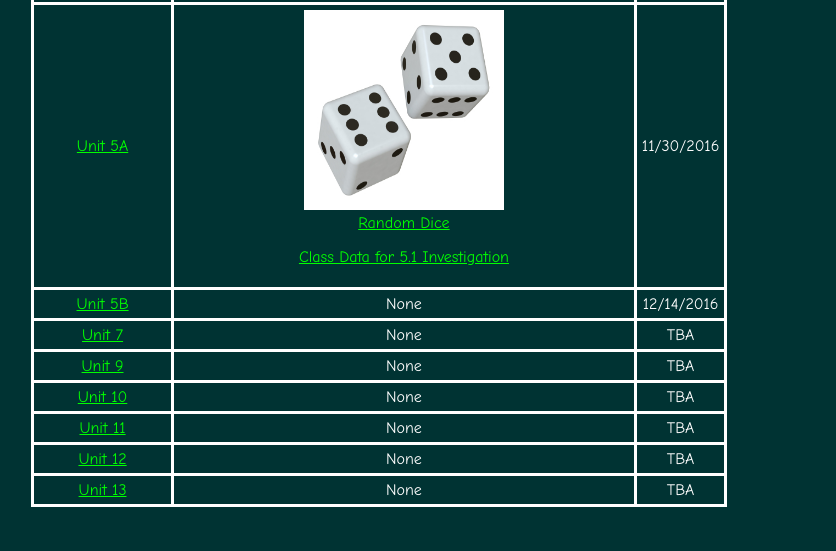
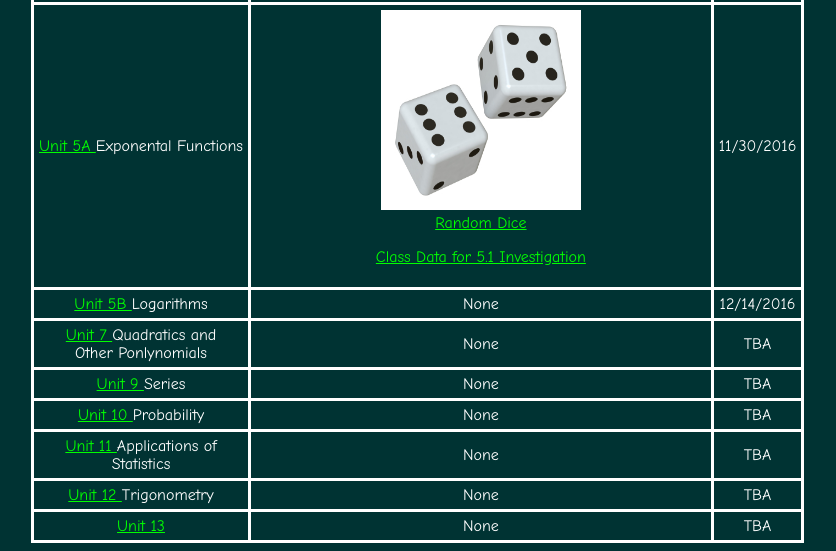
Before and after one commit to ggiese/ggiese.github.io, a plain HTML site: page my_website/classes/alg2_course_content.html in a window 1280 px wide. Shown: the part 1003-1554 px from the top of the page, without its empty margins (0-836 px from the left). Before the commit the page ends 1518 px from the top, so only its background shows below. Drawn offline with Linux system fonts and the light colour scheme.

Commit message:
Added Chapter Descriptions

```diff
--- a/my_website/classes/alg2_course_content.html
+++ b/my_website/classes/alg2_course_content.html
@@ -174,6 +174,7 @@
                 href="https://docs.google.com/document/d/1-JtAr4bpNbtiiZcQF_fYr8v5R_zr-gFXEVUlUqjFXmI/edit?usp=sharing">
                 Unit 5A
               </a>
+              Exponental Functions
             </td>
             <td>
               <a target="_blan" href=https://www.random.org/dice/>
@@ -195,6 +196,7 @@
                 href="https://docs.google.com/document/d/1E3bkJqVK-AcuKuSacAx0aasHQGwc8S8hIBlp8cQyNfY/edit?usp=sharing">
                 Unit 5B
               </a>
+              Logarithms
             </td>
             <td>None</td>
             <td>12/14/2016</td>
@@ -205,6 +207,7 @@
                 href="https://docs.google.com/document/d/1MpgKf9Axd95iZCgxkzk0cNrNunB9ePJYlEqvbVNQPGA/edit?usp=sharing">
                 Unit 7
               </a>
+              Quadratics and<br>Other Ponlynomials
             </td>
             <td>None</td>
             <td>TBA</td>
@@ -215,6 +218,7 @@
                 href="https://docs.google.com/document/d/1sRH9BDgjRJlrYkP4wlpeB6imVSwV0JDaac2vq2WDvdY/edit?usp=sharing">
                 Unit 9
               </a>
+              Series
             </td>
             <td>None</td>
             <td>TBA</td>
@@ -225,6 +229,7 @@
                 href="https://docs.google.com/document/d/1EqARw9qRJmFs-3MwMwIg4AK7PDQ5tw4PK_-3oIWCxsA/edit?usp=sharing">
                 Unit 10
               </a>
+              Probability
             </td>
             <td>None</td>
             <td>TBA</td>
@@ -235,6 +240,7 @@
                 href="https://docs.google.com/document/d/1JJGHE8E-nemeTOD6ANrR7GT0jU14wh1-oDiGmcsXkfo/edit?usp=sharing">
                 Unit 11
               </a>
+              Applications of<br>Statistics
             </td>
             <td>None</td>
             <td>TBA</td>
@@ -245,6 +251,7 @@
                 href="https://docs.google.com/document/d/1G-WiLQI-8ex6oEX1jXXvWTF462GX7wLlVQmxwfzMUnI/edit?usp=sharing">
                 Unit 12
               </a>
+              Trigonometry
             </td>
             <td>None</td>
             <td>TBA</td>
```
